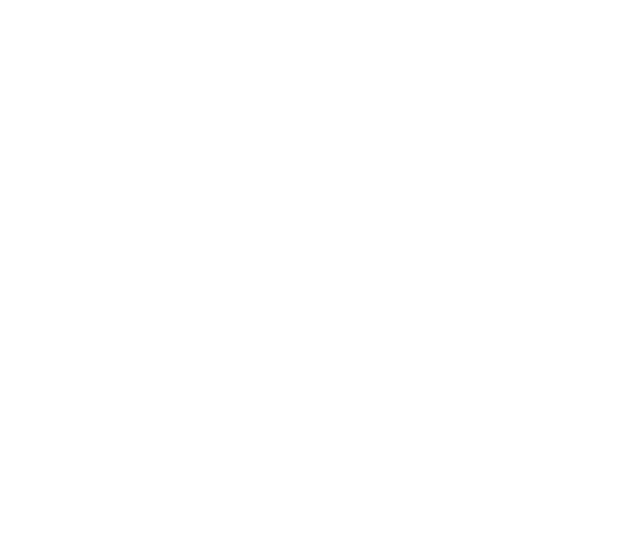
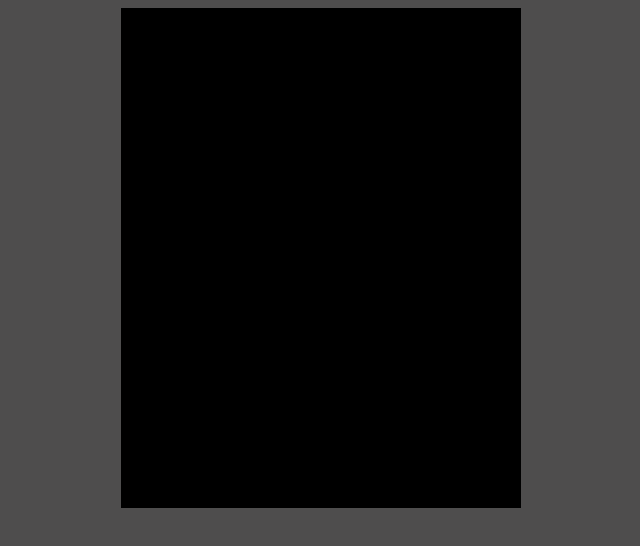
Before and after one commit to AkshitaGupta97/Js_Ping_pong, a plain HTML site: page index.html in a window 1280 px wide. Shown: the whole page, without its empty margins (327-967 px from the left). Drawn offline with Linux system fonts and the light colour scheme.

Commit message:
canvas chaanges

```diff
--- a/index.html
+++ b/index.html
@@ -4,8 +4,22 @@
     <meta charset="UTF-8">
     <meta name="viewport" content="width=device-width, initial-scale=1.0">
     <title>Document</title>
+
+    <style>
+        body {
+            width: 100%;
+            height: 100vh;
+            overflow: hidden;
+             background-color: rgb(78, 77, 77);
+            text-align: center;
+        }
+    </style>
 </head>
 <body>
+    <div class="container">
+        <canvas id="myCanvas" style="border: 2px soild white;"></canvas>
+    </div>
 
+    <script src="script.js"></script>
 </body>
 </html>
--- a/script.js
+++ b/script.js
@@ -0,0 +1,12 @@
+
+const can = document.getElementById('myCanvas');
+const ctx = can.getContext('2d');
+
+const width = 400;
+const height = 500;
+
+can.width = width;
+can.height = height;
+
+ctx.fillstyle = 'black';
+ctx.fillRect(0,0,width, height);
```
